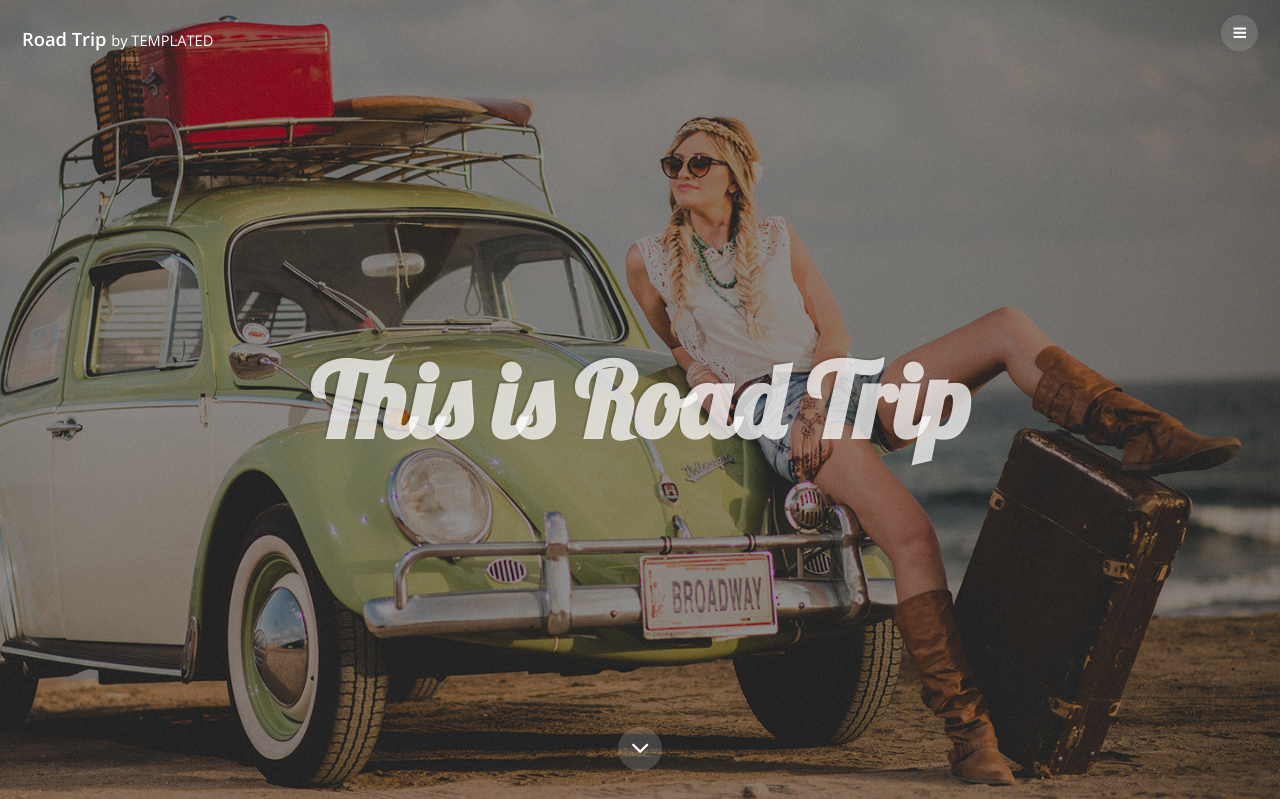
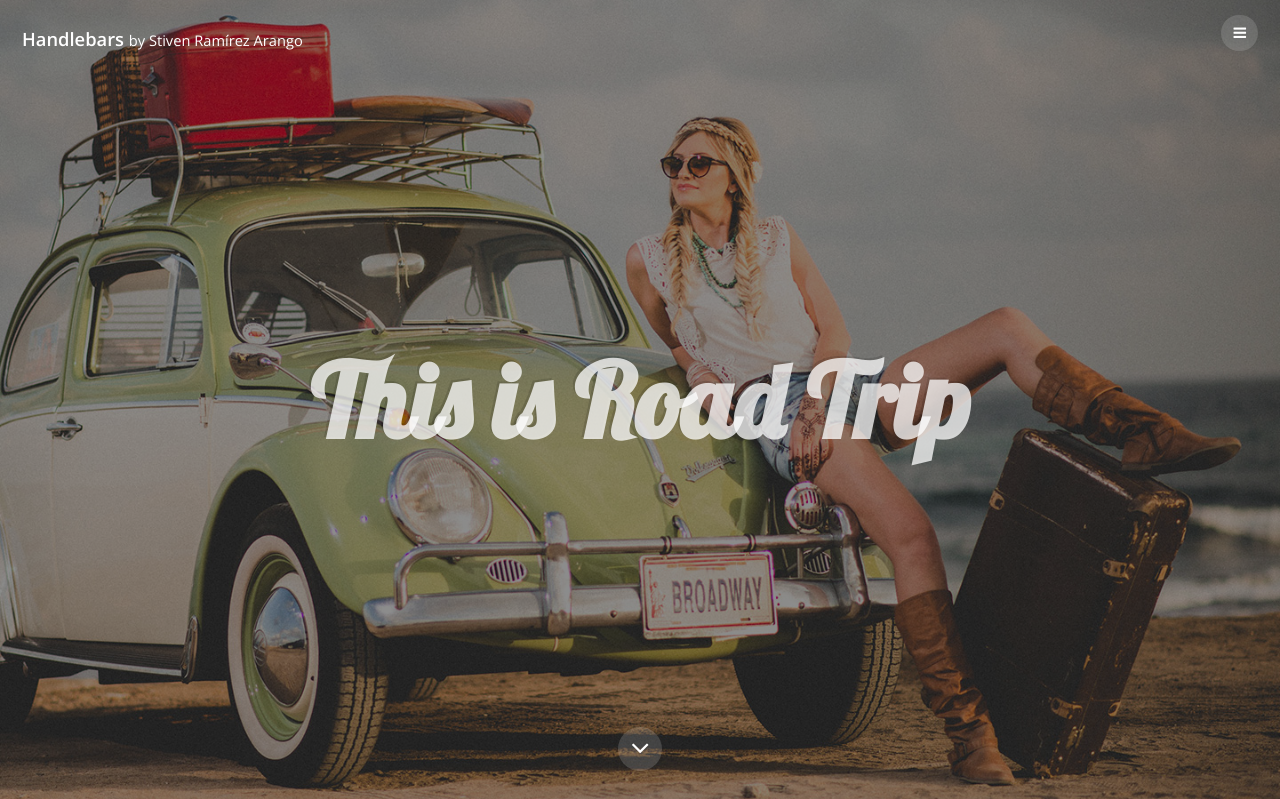
Before and after one commit to stivenramireza/node-learning, a Node server app: page / in a window 1280 px wide. Shown: the top 799 px of the page. Run offline with Node 20, Linux system fonts and the light colour scheme.

Commit message:
[ADD] Dynamic variables in handlebars

```diff
--- a/src/06-web-server/app.js
+++ b/src/06-web-server/app.js
@@ -10,7 +10,10 @@ app.set('view engine', 'hbs');
 app.use(express.static('public'));
 
 app.get('/', (req, res) => {
-    res.render('home');
+    res.render('home', {
+        name: 'Stiven Ramírez Arango',
+        title: 'Handlebars',
+    });
 });
 
 app.get('/hello-world', (req, res) => {
--- a/src/06-web-server/views/home.hbs
+++ b/src/06-web-server/views/home.hbs
@@ -5,7 +5,7 @@
 -->
 <html>
     <head>
-        <title>Road Trip by TEMPLATED</title>
+        <title>{{title}}</title>
         <meta charset='utf-8' />
         <meta name='viewport' content='width=device-width, initial-scale=1' />
         <link rel='stylesheet' href='assets/css/main.css' />
@@ -14,7 +14,7 @@
         <!-- Header -->
         <header id='header'>
             <div class='logo'>
-                <a href='/'>Road Trip <span>by TEMPLATED</span></a>
+                <a href='/'>{{title}} <span>by {{name}}</span></a>
             </div>
             <a href='#menu'><span>Menu</span></a>
         </header>
```
